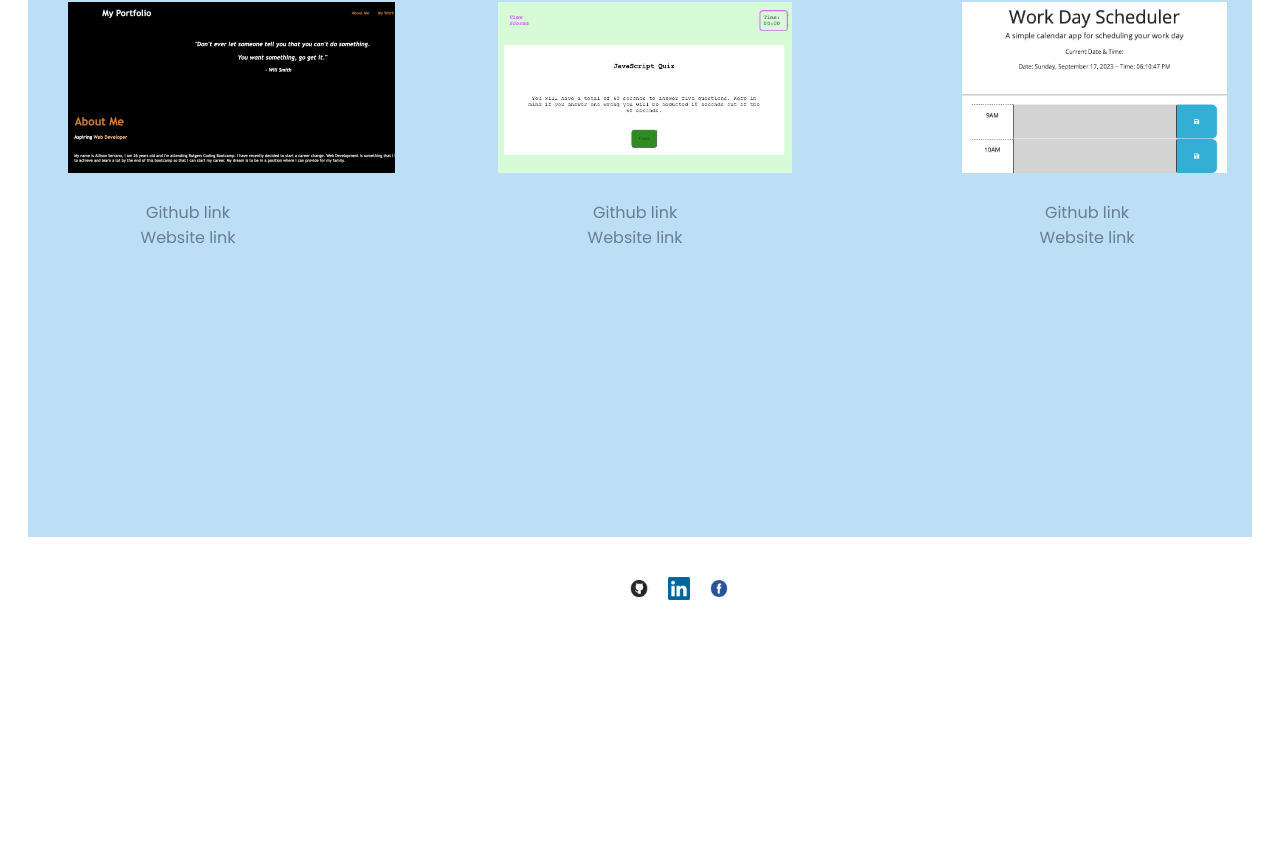
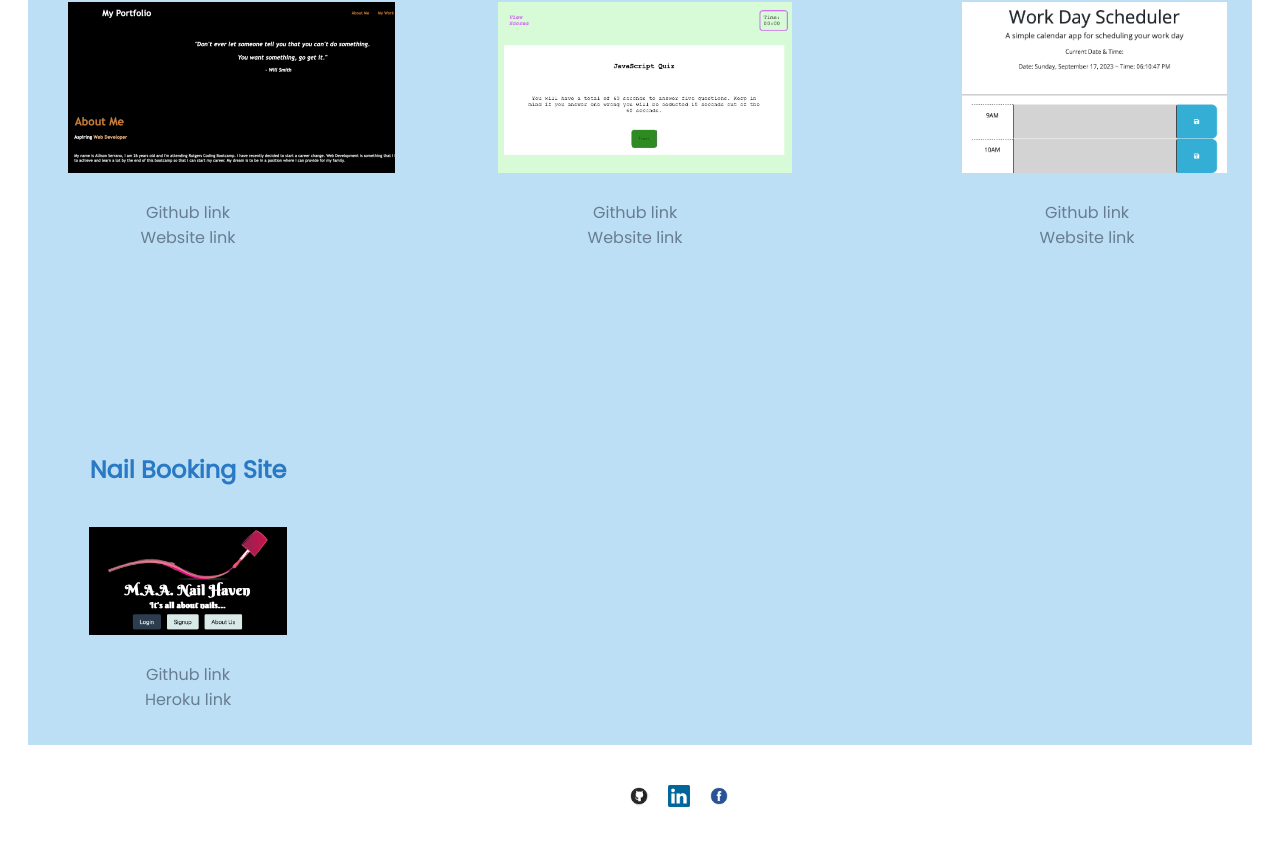
Before and after one commit to Allicris/allison-cristine, a React (Vite) app: page /Portfolio in a window 1280 px wide. Shown: the part 1062-1908 px from the top of the page. Before the commit the page ends 1824 px from the top, so only its background shows below. Built offline with nearby package versions, Linux system fonts and the light colour scheme.

Commit message:
added final project

```diff
--- a/src/pages/Portfolio.jsx
+++ b/src/pages/Portfolio.jsx
@@ -5,6 +5,7 @@ import adopt from '../../public/images/adopt.png';
 import portfolio from '../../public/images/portfolio.png';
 import quiz from '../../public/images/quiz.png';
 import workday from '../../public/images/workday.png';
+import nailbookings from '../../public/images/nailbookings.png';
 
 export default function Portfolio() {
   return (
@@ -72,6 +73,16 @@ export default function Portfolio() {
           <br></br>
           <a href='https://allicris.github.io/work-day-calendar/'>Website link</a>
         </div>
+        <div>
+          <h2>
+            Nail Booking Site
+          </h2>
+          <img className='images' src={nailbookings}></img>
+          <br></br>
+          <a href='https://github.com/Allicris/nail-booking-site'>Github link</a>
+          <br></br>
+          <a href='https://nail-booking-site-285746c99724.herokuapp.com'>Heroku link</a>
+        </div>
       </section>
     </div>
   );
```
Also changed, not shown: public/images/nailbookings.png (added).
